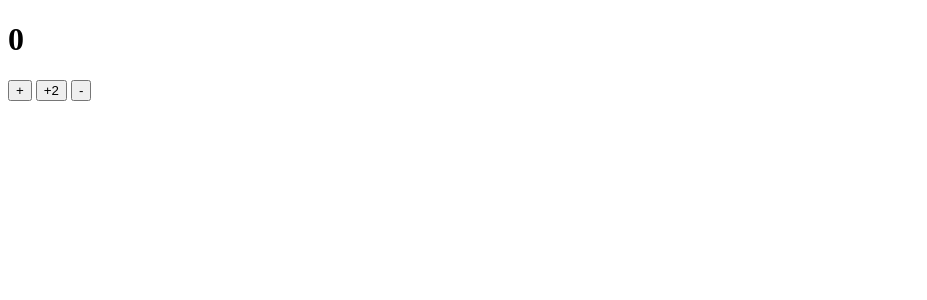
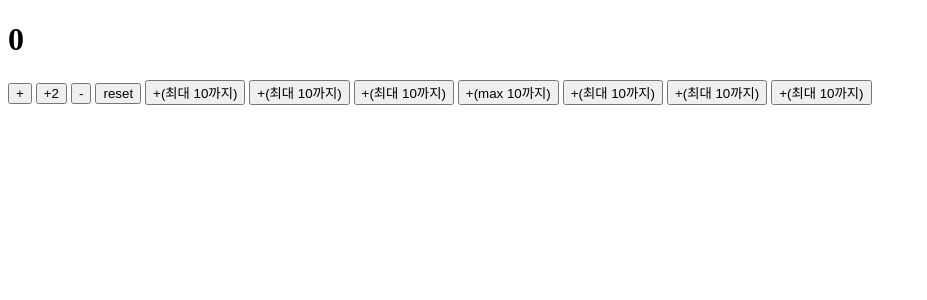
Before and after one commit to ssep4u/Programming_3100, a React (Vite) app: page / in a window 1280 px wide. Shown: the top 300 px of the page, without its empty margins (0-927 px from the left). Built offline with nearby package versions, Linux system fonts and the light colour scheme.

Commit message:
CounterApp +(최대10까지), if, ?:, 함수, () => 함수(), Math.min(); 끝 🐔

```diff
--- a/src/CounterApp.jsx
+++ b/src/CounterApp.jsx
@@ -8,13 +8,29 @@ function CounterApp() {
   const [count, setCount] = useState(0)
   //상태. 기본값: 0, count: 이전 또는 현재 값, setCount: count 값 변경 함수
   //count 값을 변경할 때 setCount()를 사용해서 변경해야 함!!! => react가 상태변화를 눈치챔
-
+  function plusMax10() {
+    setCount((count) => {
+      if (count + 1 >= 10) return 10;
+      return count + 1;
+    })
+  }
   return (
     <>
       <h1>{count}</h1>
       <button onClick={() => setCount((count) => count + 1)}>+</button>  {/*Too many re-renders*/}
       <button onClick={() => setCount((count) => count + 2)}>+2</button>  {/*Too many re-renders*/}
       <button onClick={() => setCount((count) => count - 1)}>-</button>  {/*Too many re-renders*/}
+      <button onClick={() => setCount(0)}>reset</button>  {/*Too many re-renders*/}
+      <button onClick={() => setCount((count) => count + 1 >= 10 ? 10 : count + 1)}>+(최대 10까지)</button>  {/*Too many re-renders*/}
+      <button onClick={() => setCount((count) => count == 10 ? 10 : count + 1)}>+(최대 10까지)</button>  {/*Too many re-renders*/}
+      <button onClick={() => setCount((count) => count + 1 < 10 ? count + 1 : 10)}>+(최대 10까지)</button>  {/*Too many re-renders*/}
+      <button onClick={() => setCount((count) => Math.min(10, count + 1))}>+(max 10까지)</button>  {/*Too many re-renders*/}
+      <button onClick={() => setCount((count) => {
+        if (count + 1 >= 10) return 10;
+        return count + 1;
+      })}>+(최대 10까지)</button>  {/*Too many re-renders*/}
+      <button onClick={() => plusMax10()}>+(최대 10까지)</button>  {/*Too many re-renders*/}
+      <button onClick={plusMax10}>+(최대 10까지)</button>  {/*Too many re-renders*/}
       {/* <button
         className="counter"
         onClick={() => setCount((count) => count + 1)}
```
Also changed, not shown: 1 other file (tests, documents, lock files or other folders).
